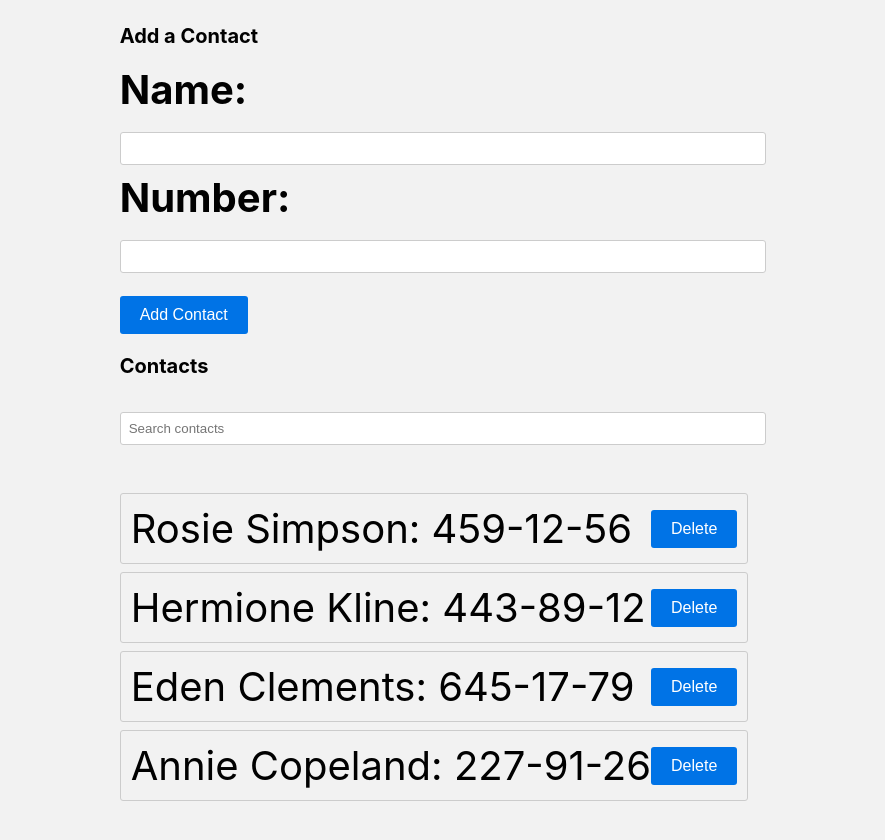
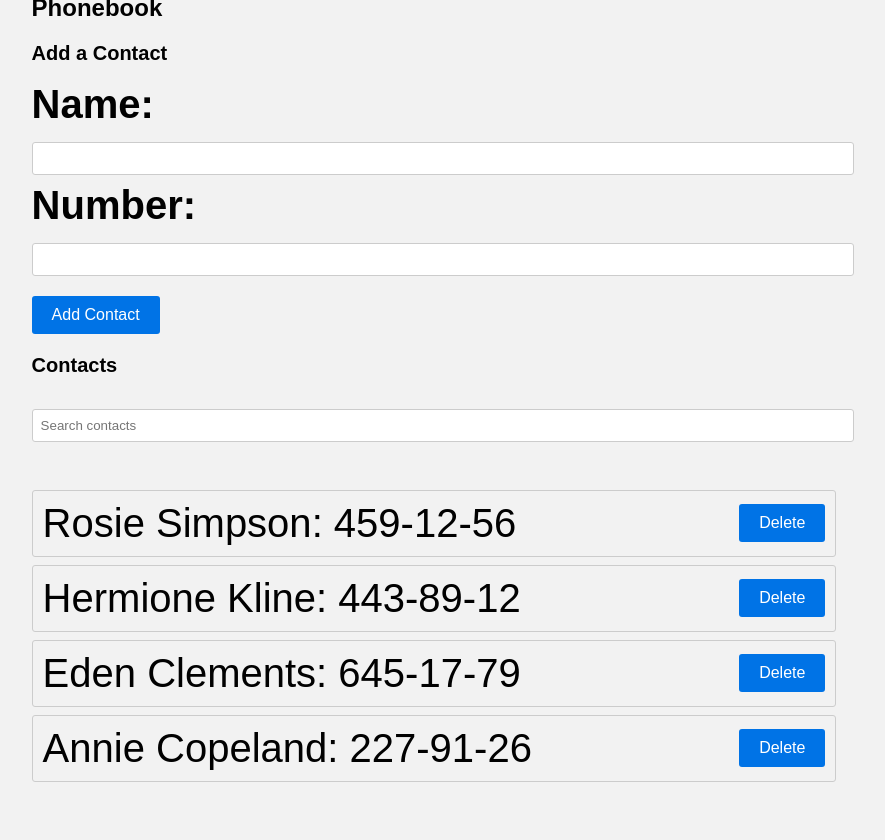
Before and after one commit to LukaszKocioll/goit-react-hw-02-phonebook, a React (Create React App) app: page / in a window 1280 px wide. Shown: the whole page, without its empty margins (206-1091 px from the left). Built offline with nearby package versions, Linux system fonts and the light colour scheme.

Commit message:
Splitting the code into smaller files and adding read me

```diff
--- a/src/components/PhoneBook/PhoneBook.jsx
+++ b/src/components/PhoneBook/PhoneBook.jsx
@@ -1,6 +1,7 @@
 import React, { Component } from 'react';
-import { nanoid } from 'nanoid';
-import css from './css.module.css';
+import { ContactForm } from './PhoneBookContactForm';
+import { ContactList } from './PhoneBookContactList';
+
 
 class App extends Component {
   state = {
@@ -11,45 +12,12 @@ class App extends Component {
       { id: 'id-4', name: 'Annie Copeland', number: '227-91-26' },
     ],
     filter: '',
-    name: '',
-    number: '',
   };
 
-  handleNameChange = (event) => {
-    this.setState({ name: event.target.value });
-  };
-
-  handleNumberChange = (event) => {
-    this.setState({ number: event.target.value });
-  };
-
-  handleFilterChange = (event) => {
-    this.setState({ filter: event.target.value });
-  };
-
-  handleAddContact = () => {
-    const { name, number, contacts } = this.state;
-    if (name.trim() === '' || number.trim() === '') {
-      alert('Please enter a valid name and number.');
-      return;
-    }
-
-    if (contacts.some((contact) => contact.name === name)) {
-      alert(`${name} is already in contacts.`);
-      return;
-    }
-
-    const newContact = {
-      id: nanoid(),
-      name: name,
-      number: number,
-    };
-
-    this.setState({
-      contacts: [...contacts, newContact],
-      name: '',
-      number: '',
-    });
+  handleAddContact = (newContact) => {
+    this.setState((prevState) => ({
+      contacts: [...prevState.contacts, newContact],
+    }));
   };
 
   handleDeleteContact = (id) => {
@@ -59,7 +27,7 @@ class App extends Component {
   };
 
   render() {
-    const { name, number, contacts, filter } = this.state;
+    const { contacts, filter } = this.state;
     const filteredContacts = contacts.filter((contact) =>
       contact.name.toLowerCase().includes(filter.toLowerCase())
     );
@@ -68,50 +36,13 @@ class App extends Component {
       <div>
         <h1>Phonebook</h1>
         <h2>Add a Contact</h2>
-        <div>
-          <label htmlFor="name">Name:</label>
-          <input
-            type="text"
-            id="name"
-            name="name"
-            pattern="^[a-zA-Zа-яА-Я]+(([' -][a-zA-Zа-яА-Я ])?[a-zA-Zа-яА-Я]*)*$"
-            title="Name may contain only letters, apostrophe, dash and spaces. For example Adrian, Jacob Mercer, Charles de Batz de Castelmore d'Artagnan"
-            required
-            value={name}
-            onChange={this.handleNameChange}
-          />
-        </div>
-        <div>
-          <label htmlFor="number">Number:</label>
-          <input
-            type="tel"
-            id="number"
-            name="number"
-            pattern="\+?\d{1,4}?[-.\s]?\(?\d{1,3}?\)?[-.\s]?\d{1,4}[-.\s]?\d{1,4}[-.\s]?\d{1,9}"
-            title="Phone number must be digits and can contain spaces, dashes, parentheses and can start with +"
-            required
-            value={number}
-            onChange={this.handleNumberChange}
-          />
-        </div>
-        <button onClick={this.handleAddContact}>Add Contact</button>
-
+        <ContactForm onAddContact={this.handleAddContact} />
         <h2>Contacts</h2>
-        <input
-          type="text"
-          name="filter"
-          placeholder="Search contacts"
-          value={filter}
-          onChange={this.handleFilterChange}
+        <ContactList
+          contacts={filteredContacts}
+          onDeleteContact={this.handleDeleteContact}
+          onFilterChange={(event) => this.setState({ filter: event.target.value })}
         />
-        <ul>
-          {filteredContacts.map((contact) => (
-            <li key={contact.id}>
-              {contact.name}: {contact.number}
-              <button onClick={() => this.handleDeleteContact(contact.id)}>Delete</button>
-            </li>
-          ))}
-        </ul>
       </div>
     );
   }
--- /dev/null
+++ b/src/components/PhoneBook/PhoneBookContactForm.jsx
@@ -0,0 +1,66 @@
+import React, { Component } from 'react';
+import { nanoid } from 'nanoid';
+
+export class ContactForm extends Component {
+  state = {
+    name: '',
+    number: '',
+  };
+
+  handleNameChange = (event) => {
+    this.setState({ name: event.target.value });
+  };
+
+  handleNumberChange = (event) => {
+    this.setState({ number: event.target.value });
+  };
+
+  handleAddContact = () => {
+    const { name, number } = this.state;
+    if (name.trim() === '' || number.trim() === '') {
+      alert('Please enter a valid name and number.');
+      return;
+    }
+
+    this.props.onAddContact({
+      id: nanoid(),
+      name: name,
+      number: number,
+    });
+
+    this.setState({
+      name: '',
+      number: '',
+    });
+  };
+
+  render() {
+    const { name, number } = this.state;
+
+    return (
+      <div>
+        <label htmlFor="name">Name:</label>
+        <input
+          type="text"
+          id="name"
+          name="name"
+          value={name}
+          onChange={this.handleNameChange}
+        />
+
+        <label htmlFor="number">Number:</label>
+        <input
+          type="tel"
+          id="number"
+          name="number"
+          value={number}
+          onChange={this.handleNumberChange}
+        />
+
+        <button onClick={this.handleAddContact}>Add Contact</button>
+      </div>
+    );
+  }
+}
+
+export default ContactForm;
--- /dev/null
+++ b/src/components/PhoneBook/PhoneBookContactList.jsx
@@ -0,0 +1,22 @@
+import React from 'react';
+
+export const ContactList = ({ contacts, onDeleteContact, onFilterChange }) => (
+  <div>
+    <input
+      type="text"
+      name="filter"
+      placeholder="Search contacts"
+      onChange={onFilterChange}
+    />
+    <ul>
+      {contacts.map((contact) => (
+        <li key={contact.id}>
+          {contact.name}: {contact.number}
+          <button onClick={() => onDeleteContact(contact.id)}>Delete</button>
+        </li>
+      ))}
+    </ul>
+  </div>
+);
+
+export default ContactList;
--- a/src/components/PhoneBook/css.module.css
+++ /dev/null
@@ -1,70 +0,0 @@
-body {
-    font-family: Arial, sans-serif;
-    margin: 0;
-    padding: 0;
-    background-color: #f2f2f2;
-  }
-
-  .container {
-    max-width: 600px;
-    margin: 0 auto;
-    padding: 20px;
-    background-color: #fff;
-    border-radius: 5px;
-    box-shadow: 0 0 5px rgba(0, 0, 0, 0.2);
-  }
-
-  h1 {
-    font-size: 24px;
-  }
-
-  h2 {
-    font-size: 20px;
-    margin-top: 20px;
-  }
-
-  label {
-    font-weight: bold;
-  }
-
-  input[type="text"],
-  input[type="tel"] {
-    width: 100%;
-    padding: 8px;
-    margin: 8px 0;
-    border: 1px solid #ccc;
-    border-radius: 3px;
-  }
-
-  button {
-    background-color: #0073e6;
-    color: #fff;
-    border: none;
-    border-radius: 3px;
-    padding: 10px 20px;
-    font-size: 16px;
-    cursor: pointer;
-  }
-
-  ul {
-    list-style-type: none;
-    padding: 0;
-  }
-
-  li {
-    padding: 10px;
-    border: 1px solid #ccc;
-    margin: 8px 0;
-    border-radius: 3px;
-    display: flex;
-    justify-content: space-between;
-    align-items: center;
-  }
-
-  button.delete {
-    background-color: #ff3333;
-  }
-
-  button.delete:hover {
-    background-color: #cc0000;
-  }
--- a/src/index.css
+++ b/src/index.css
@@ -13,3 +13,73 @@ code {
   font-family: source-code-pro, Menlo, Monaco, Consolas, 'Courier New',
     monospace;
 }
+body {
+    font-family: Arial, sans-serif;
+    margin: 0;
+    padding: 0;
+    background-color: #f2f2f2;
+  }
+
+  .container {
+    max-width: 600px;
+    margin: 0 auto;
+    padding: 20px;
+    background-color: #fff;
+    border-radius: 5px;
+    box-shadow: 0 0 5px rgba(0, 0, 0, 0.2);
+  }
+
+  h1 {
+    font-size: 24px;
+  }
+
+  h2 {
+    font-size: 20px;
+    margin-top: 20px;
+  }
+
+  label {
+    font-weight: bold;
+  }
+
+  input[type="text"],
+  input[type="tel"] {
+    width: 100%;
+    padding: 8px;
+    margin: 8px 0;
+    border: 1px solid #ccc;
+    border-radius: 3px;
+  }
+
+  button {
+    background-color: #0073e6;
+    color: #fff;
+    border: none;
+    border-radius: 3px;
+    padding: 10px 20px;
+    font-size: 16px;
+    cursor: pointer;
+  }
+
+  ul {
+    list-style-type: none;
+    padding: 0;
+  }
+
+  li {
+    padding: 10px;
+    border: 1px solid #ccc;
+    margin: 8px 0;
+    border-radius: 3px;
+    display: flex;
+    justify-content: space-between;
+    align-items: center;
+  }
+
+  button.delete {
+    background-color: #ff3333;
+  }
+
+  button.delete:hover {
+    background-color: #cc0000;
+  }
```
Also changed, not shown: public/Phonebook.PNG (added), 1 other file (tests, documents, lock files or other folders).
